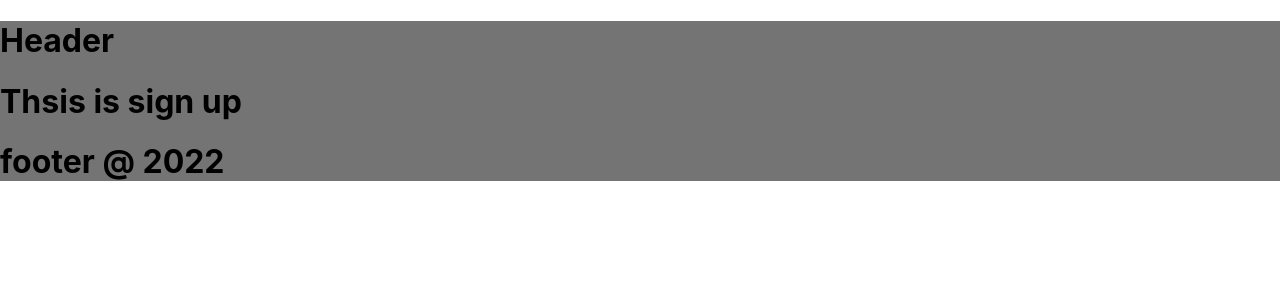
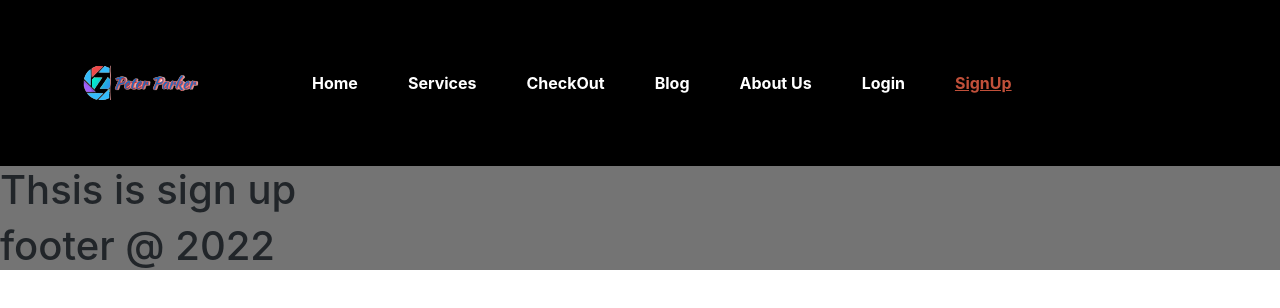
Before and after one commit to AnimeshMondol/Independent-service-provider, a React (Create React App) app: page /signup in a window 1280 px wide. Shown: the top 308 px of the page. Built offline with nearby package versions, Linux system fonts and the light colour scheme.

Commit message:
header section added

```diff
--- a/public/index.html
+++ b/public/index.html
@@ -14,6 +14,10 @@
       manifest.json provides metadata used when your web app is installed on a
       user's mobile device or desktop. See https://developers.google.com/web/fundamentals/web-app-manifest/
     -->
+    <link href="https://cdn.jsdelivr.net/npm/bootstrap@5.1.3/dist/css/bootstrap.min.css" rel="stylesheet" integrity="sha384-1BmE4kWBq78iYhFldvKuhfTAU6auU8tT94WrHftjDbrCEXSU1oBoqyl2QvZ6jIW3" crossorigin="anonymous">
+
+    <script src="https://cdn.jsdelivr.net/npm/bootstrap@5.1.3/dist/js/bootstrap.bundle.min.js" integrity="sha384-ka7Sk0Gln4gmtz2MlQnikT1wXgYsOg+OMhuP+IlRH9sENBO0LRn5q+8nbTov4+1p" crossorigin="anonymous"></script>
+
     <link rel="manifest" href="%PUBLIC_URL%/manifest.json" />
     <!--
       Notice the use of %PUBLIC_URL% in the tags above.
--- /dev/null
+++ b/src/Pages/Shared/CustomLink/CustomLink.css
@@ -0,0 +1,5 @@
+.navbar-link-style{
+    margin-left: 30px;
+    padding-left: 20px;
+    font-weight: bolder;
+}
--- /dev/null
+++ b/src/Pages/Shared/CustomLink/CustomLink.js
@@ -0,0 +1,22 @@
+import React from 'react';
+import { Link, useMatch, useResolvedPath } from 'react-router-dom';
+import './CustomLink.css'
+
+function CustomLink({ children, to, ...props }) {
+    let resolved = useResolvedPath(to);
+    let match = useMatch({ path: resolved.pathname, end: true });
+
+    return (
+      <div>
+        <Link className='navbar-link-style'
+          style={{color: match ? "#c1503a" : "white", textDecoration: match ? "underline" : "none"}}
+          to={to}
+          {...props}
+        >
+          {children}
+        </Link>
+      </div>
+    );
+  }
+
+export default CustomLink;
--- a/src/Pages/Shared/Header/Header.css
+++ b/src/Pages/Shared/Header/Header.css
@@ -0,0 +1,11 @@
+.link-style{
+    text-decoration: none;
+    color: rgb(189, 32, 32);
+    font-size: 30px;
+}
+.link-style:hover{
+    color: white;
+}
+.navbar-bg-color{
+    background-color: rgb(0, 0, 0);
+}
--- a/src/Pages/Shared/Header/Header.js
+++ b/src/Pages/Shared/Header/Header.js
@@ -1,10 +1,49 @@
 import React from 'react';
 import './Header.css'
+import CustomLink from '../CustomLink/CustomLink'
+import logo from '../../../Images/Logo/headerlogo.png'
 
 const Header = () => {
     return (
-        <div>
-            <h1>Header</h1>
+        <div className=''>
+            <nav className="navbar navbar-expand-lg navbar-dark navbar-bg-color">
+                <div className="container-fluid">
+                    <CustomLink className='img-fluid mx-auto' to="/home">
+                    <img
+                        src={logo}
+                        alt='Peter Parker'
+                    />
+                    </CustomLink>
+                    <button className="navbar-toggler" type="button" data-bs-toggle="collapse" data-bs-target="#navbarTogglerDemo02" aria-controls="navbarTogglerDemo02" aria-expanded="false" aria-label="Toggle navigation">
+                        <span className="navbar-toggler-icon"></span>
+                    </button>
+                    <div className="collapse navbar-collapse" id="navbarTogglerDemo02">
+                        <ul className="navbar-nav me-auto mb-2 mb-lg-0">
+                            <li className="nav-item">
+                                <CustomLink to="/home">Home</CustomLink>
+                            </li>
+                            <li className="nav-item">
+                                <CustomLink to="/services">Services</CustomLink>
+                            </li>
+                            <li className="nav-item">
+                                <CustomLink to="/checkout">CheckOut</CustomLink>
+                            </li>
+                            <li className="nav-item">
+                                <CustomLink to="/blog">Blog</CustomLink>
+                            </li>
+                            <li className="nav-item">
+                                <CustomLink to="/aboutus">About Us</CustomLink>
+                            </li>
+                            <li className="nav-item">
+                                <CustomLink to="/login">Login</CustomLink>
+                            </li>
+                            <li className="nav-item">
+                                <CustomLink to="/signup">SignUp</CustomLink>
+                            </li>
+                        </ul>
+                    </div>
+                </div>
+            </nav>
         </div>
     );
 };
```
Also changed, not shown: src/Images/Logo/headerlogo.png.
